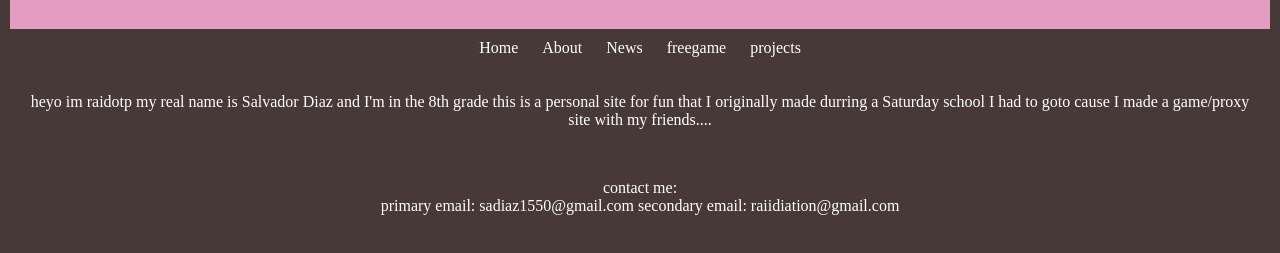
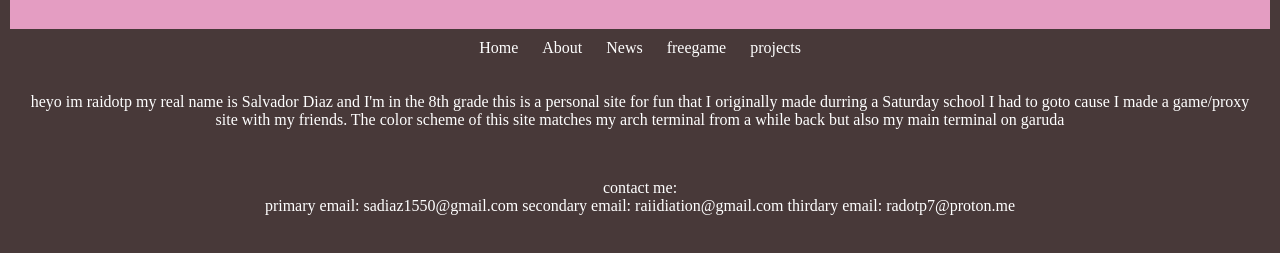
Before and after one commit to Raiidiation/radiatDOTfun, a plain HTML site: page about.html in a window 1280 px wide. Shown: the part 81-334 px from the top of the page. Drawn offline with Linux system fonts and the light colour scheme.

Commit message:
Update about.html

```diff
--- a/about.html
+++ b/about.html
@@ -62,13 +62,13 @@ text-align: center;
 </nav>
 
 <main>
-<p>heyo im raidotp my real name is Salvador Diaz and I'm in the 8th grade this is a personal site for fun that I originally made durring a Saturday school I had to goto cause I made a game/proxy site with my friends....</p>
+<p>heyo im raidotp my real name is Salvador Diaz and I'm in the 8th grade this is a personal site for fun that I originally made durring a Saturday school I had to goto cause I made a game/proxy site with my friends. The color scheme of this site matches my arch terminal from a while back but also my main terminal on garuda</p>
 <br>
 <p>contact me:
 <br>
 primary email: sadiaz1550@gmail.com
 secondary email: raiidiation@gmail.com
-
+thirdary email: radotp7@proton.me
 </p>
 </main>
 
```
